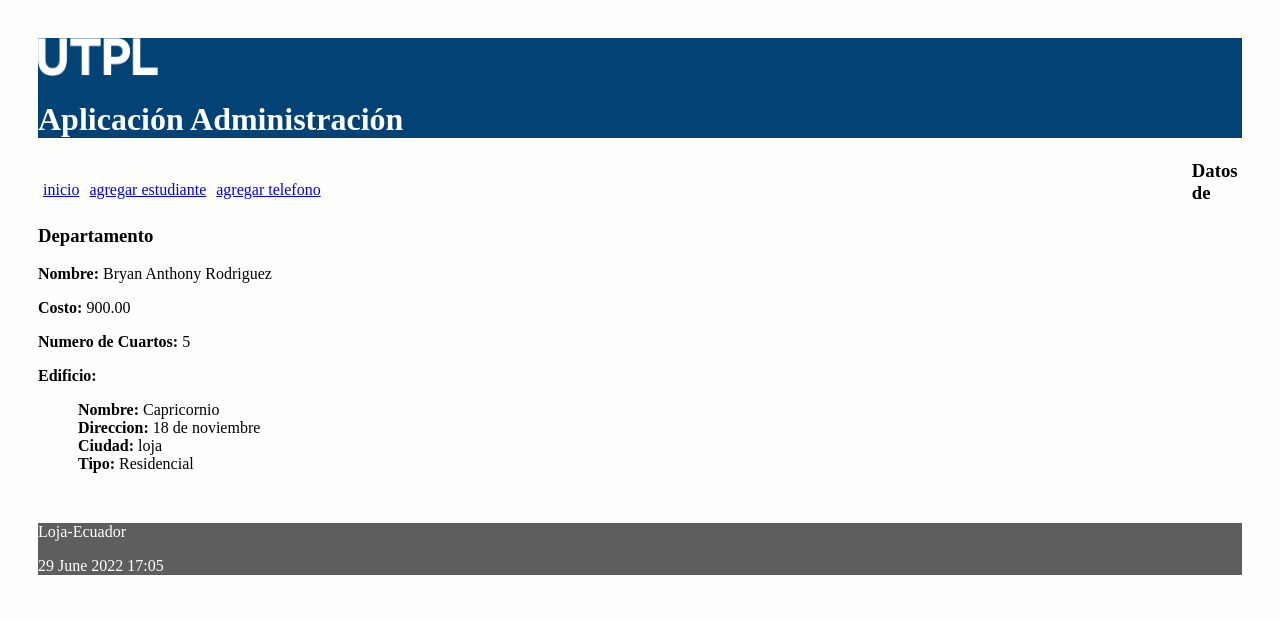
After one commit to PlataformasWeb-P-AA2022/taller11-g7, a Django app: page /departamento/1 in a window 1280 px wide. The commit adds this page. Shown: the top 620 px of the page. Run offline with Django 3.2, Linux system fonts and the light colour scheme; data comes from the database, SQL or seed files in the repository; both versions use the stored data as it was after the commit; some libraries are stand-ins or nearby versions.

Commit message:
Ya solo faltan estilos :O

```diff
--- a/taller/construccion/administrativo/models.py
+++ b/taller/construccion/administrativo/models.py
@@ -20,6 +20,16 @@ class Edificio(models.Model):
                 self.ciudad,
                 self.tipo)
 
+    def obtener_cantidad_cuartos(self):
+        valor = [t.numero_cuartos for t in self.los_departamentos.all()]
+        valor = sum(valor)
+        return valor
+
+    def obtener_costo_departamentos(self):
+        valor = [t.costo for t in self.los_departamentos.all()]
+        valor = sum(valor)
+        return valor
+
 
 class Departamento(models.Model):
     nombre_propietario = models.CharField(max_length=30)
--- a/taller/construccion/administrativo/static/css/estilos.css
+++ b/taller/construccion/administrativo/static/css/estilos.css
@@ -0,0 +1,121 @@
+/* manejo de las características de la etiqueta body*/
+
+body {
+    /*background: #FEFEFD;*/
+    background: #FEFEFD;
+    padding: 30px;
+
+  }
+
+  header {
+    background: #034275;
+    color: #FFF;
+  }
+  /* manejo de las características de la etiqueta table*/
+
+  section {
+    width: 100%;
+  }
+
+  th, td {
+    padding: 15px;
+    border-bottom: 1px solid black;
+  }
+
+  tr:hover {
+    background-color: #258EAD;
+  }
+
+  input[type=text], input[type=number|email] {
+    width: 25%;
+    padding: 5px 5px;
+    box-sizing: border-box;
+  }
+
+  input[type=text|number]:focus {
+    border: 3px solid blue;
+  }
+
+  label {
+    padding: 12px 10px;
+  }
+  /* manejo de las características de las clases*/
+
+  .colorceldsprintfa{
+    background: #9999FF;
+    color: #000000;
+    font-family: Arial, Helvetica, sans-serif;
+    font-size: 14px;
+    font-weight: bold;
+  }
+
+  .miformulario{
+    width: 100%;
+  }
+
+  .errorlist li {
+    color: red;
+  }
+
+  /*Menu */
+  /*
+   Tomado de http://codigoprogramacion.com/cursos/html/como-hacer-un-menu-horizontal-con-html5-y-css3.html
+   */
+  .top_menu ul
+  {
+    list-style:none;
+    float:left;
+    padding: 5px;
+    width:95%;
+  }
+
+  .top_menu ul li
+  {
+    float:left;
+    margin-right:10px;
+    margin-bottom:5px;
+    text: #FFF;
+
+  }
+
+  footer{
+    background: #5E5E5E;
+    color: #FFF;
+  }
+
+  /*
+    agregar dos columnas
+    tomado de:
+    https://dev.to/drews256/ridiculously-easy-row-and-column-layouts-with-flexbox-1k01
+  */
+
+  .wrapper-dos-columnas {
+    margin: 15px;
+    background-color: red;
+  }
+
+  .row {
+    display: flex;
+    flex-direction: row;
+    flex-wrap: wrap;
+    width: 100%;
+  }
+
+  .column {
+    display: flex;
+    flex-direction: column;
+    flex-basis: 100%;
+    flex: 1;
+  }
+
+  .izquierda-column {
+    background-color: #FFF;
+    height: 200px;
+  }
+
+  .derecha-column {
+    background-color: #FFF;
+    height: 200px;
+  }
+
+  /* fin dos columnas*/
--- a/taller/construccion/administrativo/templates/crear_departamento.html
+++ b/taller/construccion/administrativo/templates/crear_departamento.html
@@ -6,7 +6,7 @@
 <form action="" method="post">
   {% csrf_token %}
   {{formulario.as_p}}
-  <p><input type='submit' value='Actualizar'/></p>
+  <p><input type='submit' value='Agregar'/></p>
 </form>
 
 {% endblock %}
--- a/taller/construccion/administrativo/templates/crear_departamentoEdificio.html
+++ b/taller/construccion/administrativo/templates/crear_departamentoEdificio.html
@@ -6,7 +6,8 @@
 <form action="" method="post">
   {% csrf_token %}
   {{formulario.as_p}}
-  <p><input type='submit' value='Actualizar'/></p>
+  <p><input type='submit' value='Agregar'/></p>
 </form>
 
+
 {% endblock %}
--- a/taller/construccion/administrativo/templates/crear_edificio.html
+++ b/taller/construccion/administrativo/templates/crear_edificio.html
@@ -6,7 +6,8 @@
 <form action="" method="post">
   {% csrf_token %}
   {{formulario.as_p}}
-  <p><input type='submit' value='Actualizar'/></p>
+  <p><input type='submit' value='Agregar'/></p>
 </form>
 
+
 {% endblock %}
--- /dev/null
+++ b/taller/construccion/administrativo/templates/obtener_departamento.html
@@ -0,0 +1,18 @@
+{% extends "master.html" %}
+
+{% block content %}
+
+<h3>Datos de Departamento</h3>
+
+<p><b>Nombre: </b>{{departamento.nombre_propietario}}</p>
+<p><b>Costo: </b>{{departamento.costo}}</p>
+<p><b>Numero de Cuartos: </b>{{departamento.numero_cuartos}}</p>
+<p><b>Edificio:
+    <dd> Nombre: </b>{{departamento.edificio.nombre}}
+    <b><dd>Direccion: </b> {{departamento.edificio.direccion}}
+    <b><dd>Ciudad: </b>{{departamento.edificio.ciudad}}
+    <b><dd>Tipo: </b>{{departamento.edificio.tipo}}
+    </p>
+
+<br/>
+{% endblock %}
--- a/taller/construccion/administrativo/urls.py
+++ b/taller/construccion/administrativo/urls.py
@@ -16,6 +16,8 @@ urlpatterns = [
         path('eliminar/edificio/<int:id>', views.eliminar_edificio,
             name='eliminar_edificio'),
     #DEPARTAMENTOS
+        path('departamento/<int:id>', views.obtener_departamento,
+            name='obtener_departamento'),
         path('crear/departamento', views.crear_departamento,
             name='crear_departamento'),
         path('editar/departamento/<int:id>', views.editar_departamento,
--- a/taller/construccion/administrativo/views.py
+++ b/taller/construccion/administrativo/views.py
@@ -18,6 +18,11 @@ def obtener_edificio(request, id):
     informacion_template = {'edificio':edificios}
     return render(request, 'obtener_edificio.html', informacion_template)
 
+def obtener_departamento(request, id):
+    departamento = Departamento.objects.get(pk=id)
+    informacion_template = {'departamento':departamento}
+    return render(request, 'obtener_departamento.html', informacion_template)
+
 def crear_edificio(request):
     if request.method =='POST':
         formulario = EdificioForm(request.POST)
@@ -25,11 +30,11 @@ def crear_edificio(request):
         if formulario.is_valid():
             formulario.save()
             return redirect(index)
-        else :
-            formulario = EdificioForm()
-        diccionario = {'formulario':formulario}
+    else:
+        formulario = EdificioForm()
+    diccionario = {'formulario': formulario}
 
-        return render(request, 'crear_edificio.html',diccionario)
+    return render(request, 'crear_edificio.html', diccionario)
 
 def editar_edificio(request, id):
     edificio = Edificio.objects.get(pk=id)
@@ -39,9 +44,9 @@ def editar_edificio(request, id):
         if formulario.is_valid():
             formulario.save()
             return redirect(index)
-        else:
-            formulario = EdificioForm(instance=edificio)
-        diccionario = {'formulario': formulario}
+    else:
+        formulario = EdificioForm(instance=edificio)
+    diccionario = {'formulario': formulario}
 
     return render(request, 'editar_edificio.html', diccionario)
 
@@ -64,22 +69,22 @@ def crear_departamento(request):
     return render(request, 'crear_departamento.html', diccionario)
 
 def editar_departamento(request, id):
-    edificio = Edificio.objects.get(pk=id)
+    departamento = Departamento.objects.get(pk=id)
     if request.method=='POST':
-        formulario = DepartamentoForm(request.POST, instance=edificio)
+        formulario = DepartamentoForm(request.POST, instance=departamento)
         print(formulario.errors)
         if formulario.is_valid():
             formulario.save()
             return redirect(index)
     else:
-        formulario = DepartamentoForm(instance=edificio)
+        formulario = DepartamentoForm(instance=departamento)
     diccionario = {'formulario': formulario}
 
     return render(request, 'editar_departamento.html', diccionario)
 
-def eliminar_departamento(request,id):
-    edificio = Edificio.objects.get(pk=id)
-    edificio.delete()
+def eliminar_departamento(request, id):
+    departamento = Departamento.objects.get(pk=id)
+    departamento.delete()
     return redirect(index)
 
 def crear_departamento_edificio(request,id):
```
Also changed, not shown: taller/construccion/administrativo/forms.py (+18 -4 lines), taller/construccion/administrativo/templates/editar_departamento.html (+13 -0 lines), taller/construccion/administrativo/templates/editar_edificio.html (+13 -0 lines), taller/construccion/administrativo/templates/index.html (+36 -24 lines), taller/construccion/administrativo/templates/obtener_edificio.html (+13 -0 lines), taller/construccion/db.sqlite3.
